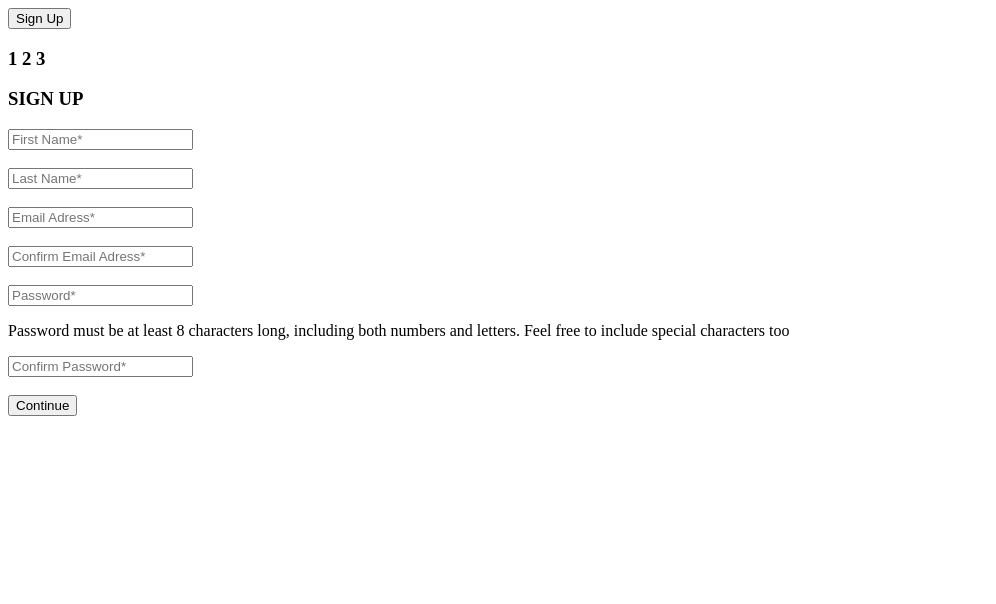
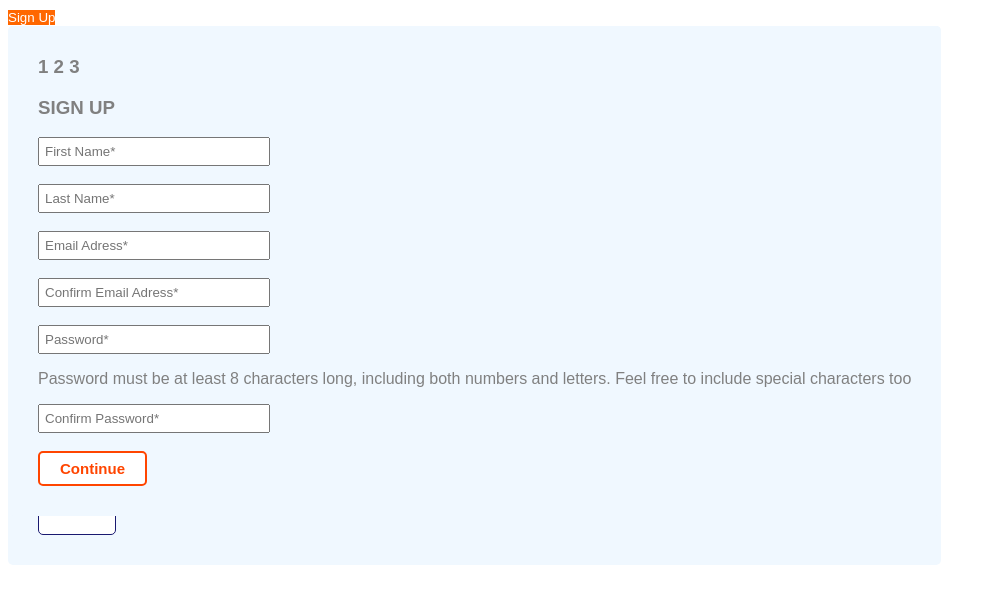
Before and after one commit to Aleena921/PIAIC-Advance-JS-Assignments, a plain HTML site: page Object/index.html in a window 1280 px wide. Shown: the whole page, without its empty margins (0-996 px from the left). Drawn offline with Linux system fonts and the light colour scheme; files that its build step writes are made by us from their sources; files whose address does not match are found by name.

Commit message:
PIAIC-Advance-JS-Assignments

```diff
--- a/Object/index.html
+++ b/Object/index.html
@@ -6,12 +6,13 @@
     <meta http-equiv="X-UA-Compatible" content="IE=edge">
     <meta name="viewport" content="width=device-width, initial-scale=1.0">
     <title>Form</title>
-    <link href="/home/shaheen/JAVASCRIPT/PIAIC-Advance-JS-Assignments/object.css" type="text/css" rel="stylesheet">
+    <link href="/home/shaheen/Documents/GitHub/PIAIC-Advance-JS-Assignments/Object/style.css" type="text/css" rel="stylesheet">
   </head>
 
   <body>
       <button class="button1">Sign Up</button>
       <form>
+      <div class="container1">
       <h3>1 2 3</h3>
       <h3 class="underline">SIGN UP</h3>
       <input type="text" placeholder="First Name*" required>
@@ -32,10 +33,68 @@
       <br>
       <br>
       <button onclick="submit()" class="button2">Continue</button>
+      </div>
       </form>
 
+      <form>
+        <div class="container1">
+        <h3>1 2 3</h3>
+        <h3 class="underline">SIGN UP</h3>
+        <select id="office">
+          <option value="office">Nearest Office*</option>
+          <option value="post office">Post Office</option>
+          <option>Tehsil Office</option>
+          <option>Reagional Passport Office</option>
+          <option>NADRA Office</option>
+          <option>Police Office</option>
+        </select>
+        <br>
+        <br>
+        <input type="text" placeholder="Last Name*" required>
+        <br>
+        <br>
+        <input type="email" placeholder="Email Adress*" required>
+        <br>
+        <br>
+        <input type="email" placeholder="Confirm Email Adress*" required>
+        <br>
+        <br>
+        <input class="" type="password" placeholder="Password*" required>
+        <p>Password must be at least 8 characters long, including both numbers and letters. Feel free to include special characters too</p>
+        <input type="text" placeholder="Confirm Password*" required>
+        <br>
+        <br>
+        <button onclick="submit()" class="button2">Continue</button>
+        <button onclick="submit()" class="button3">Back</button>
+        </div>
+        </form>
 
-   <script src="/home/shaheen/JAVASCRIPT/PIAIC-Advance-JS-Assignments/object.js"></script>
+        <form>
+          <div class="container1">
+          <h3>1 2 3</h3>
+          <h3 class="underline">SIGN UP</h3>
+          <input type="text" placeholder="First Name*" required>
+          <br>
+          <br>
+          <input type="text" placeholder="Last Name*" required>
+          <br>
+          <br>
+          <input type="email" placeholder="Email Adress*" required>
+          <br>
+          <br>
+          <input type="email" placeholder="Confirm Email Adress*" required>
+          <br>
+          <br>
+          <input class="" type="password" placeholder="Password*" required>
+          <p>Password must be at least 8 characters long, including both numbers and letters. Feel free to include special characters too</p>
+          <input type="text" placeholder="Confirm Password*" required>
+          <br>
+          <br>
+          <button onclick="submit()" class="button2">Continue</button>
+          </div>
+          </form>
+
+   <script src="/home/shaheen/Documents/GitHub/PIAIC-Advance-JS-Assignments/Object/script.js"></script>
 
   </body>
  </html>
--- a/Object/style.css
+++ b/Object/style.css
@@ -1,5 +1,7 @@
 body{
     font-family: sans-serif;
+    color: grey;
+
 }
 .button1{
     background-color: #ff6700;
@@ -9,22 +11,57 @@ body{
     border: none;
     cursor: pointer;
 }
+.container1{
+    margin: 30px;
+    border-radius: 5px;
+}
 .underline{
-    text-underline-position: below;
+    border-bottom: #ff6700, 1px;
+}
+form input{
+    width: 25%;
+    padding: 5px;
+
+}
+::placeholder{
+    margin: 10px;
 }
 form{
     background-color: aliceblue;
     margin: 0px;
     padding: 0px;
-    border-radius: 2px;
+    border-radius: 5px;
     align-self: center;
+    position: absolute;
 }
 .button2{
-    border-color: #ff6700;
-    border-radius: 3px;
-    color: #ff6700;
+    border: 2px solid orangered;
+    font-size: 15px;
+    font-weight: bolder;
+    margin: 0px;
+    padding: 7px 20px;
+    border-radius: 5px;
+    display: block;
+    color: orangered;
     background-color: white;
-    margin-bottom: 30px;
     cursor: pointer;
 
 }
+select{
+    display: inline-block;
+    width: 25%;
+    padding: 5px;
+}
+.button3{
+    border: 1px solid midnightblue;
+    font-size: 15px;
+    font-weight: bolder;
+    margin-left: 0px;
+    padding: 15px 20px;
+    border-radius: 5px;
+    display: block;
+    color: midnightblue;
+    background-color: white;
+    cursor: pointer;
+
+}
```
